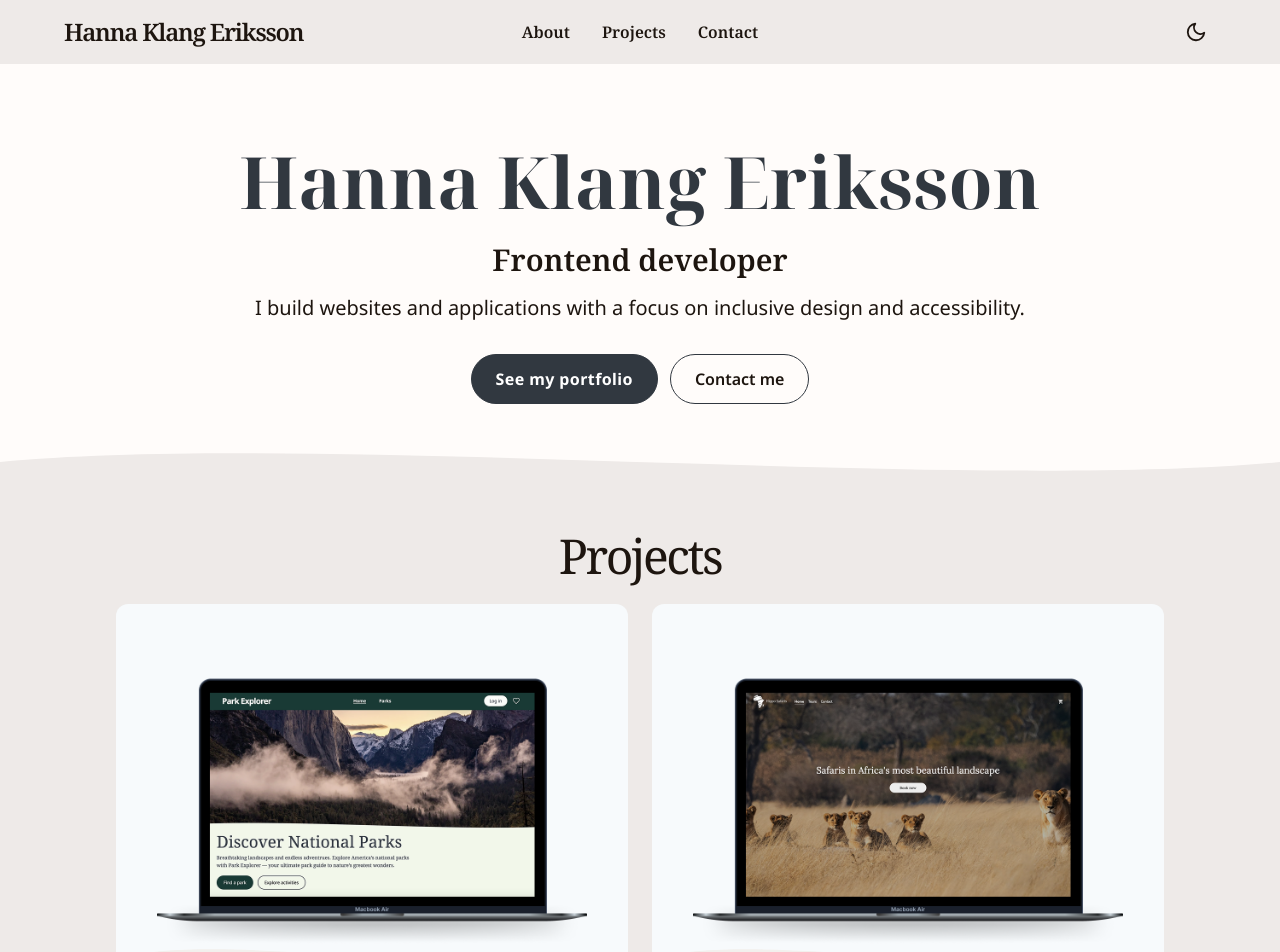
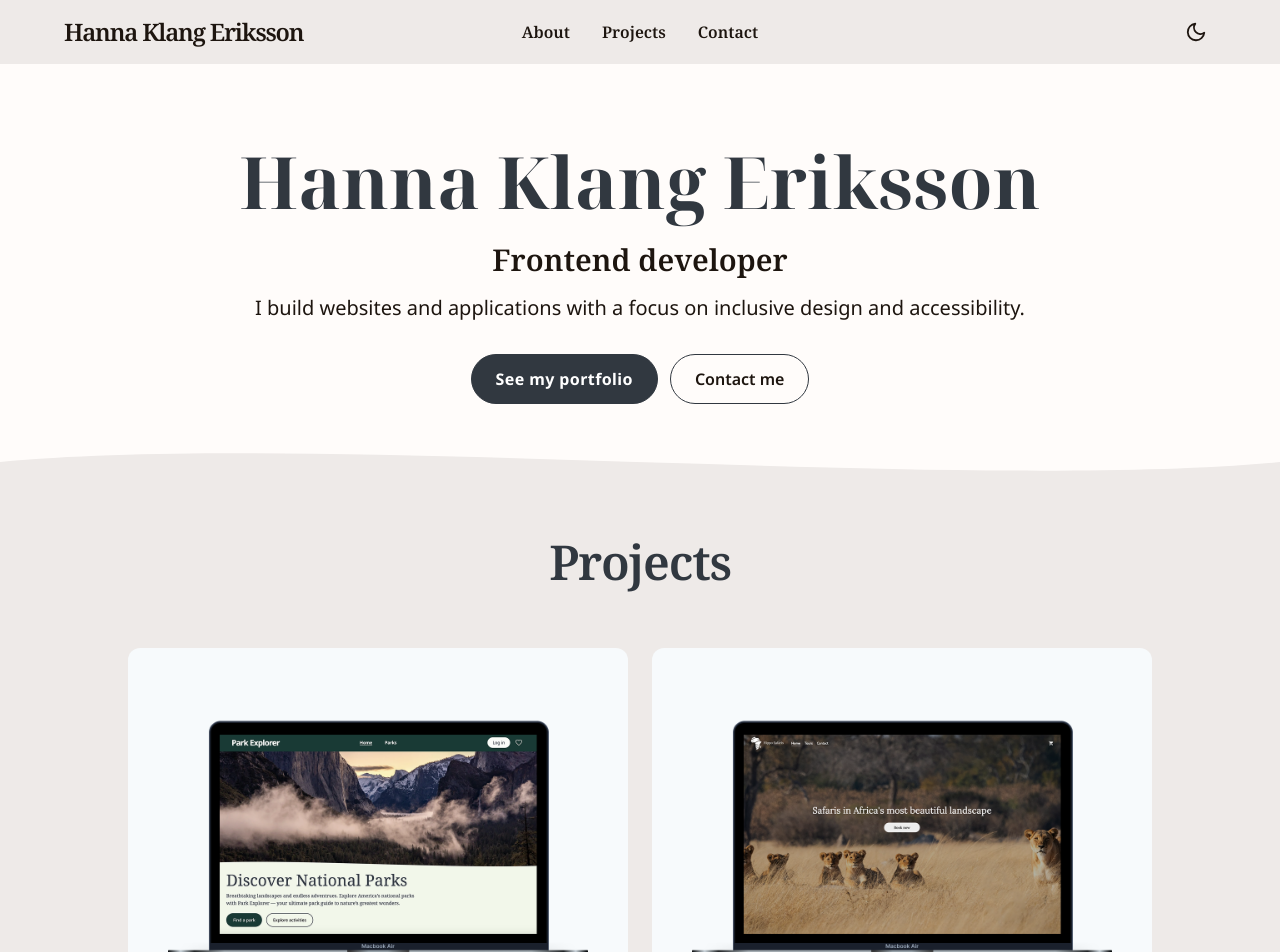
Before and after one commit to Hannahelenas/hanna-portfolio-next-v1, a Next.js app: page / in a window 1280 px wide. Shown: the top 952 px of the page. Built offline with nearby package versions, Linux system fonts and the light colour scheme.

Commit message:
Refractor styling in projects section.

```diff
--- a/app/components/ProjectsSection.tsx
+++ b/app/components/ProjectsSection.tsx
@@ -4,15 +4,16 @@ import { projects } from "@/data/projects";
 
 export default function ProjectsSection() {
   return (
-    <section id="projects" className="py-10 max-w-6xl mx-auto">
+    <section id="projects" className="py-10 max-w-5xl mx-auto">
       {" "}
       <h2
-        className=" text-4xl lg:text-5xl text-center mb-4
-      font-serif-custom tracking-tighter"
+        className="text-4xl lg:text-5xl text-center mb-12
+      font-serif-custom leading-tight tracking-tight font-semibold
+      text-(--color-text-secondary)"
       >
         Projects
       </h2>
-      <ul className="grid grid-cols-1 lg:grid-cols-2 gap-1 lg:gap-6">
+      <ul className="grid grid-cols-1 lg:grid-cols-2 gap-2 sm:gap-4 lg:gap-6">
         {projects.map((project) => (
           <ProjectCard key={project.id} project={project} />
         ))}
```
